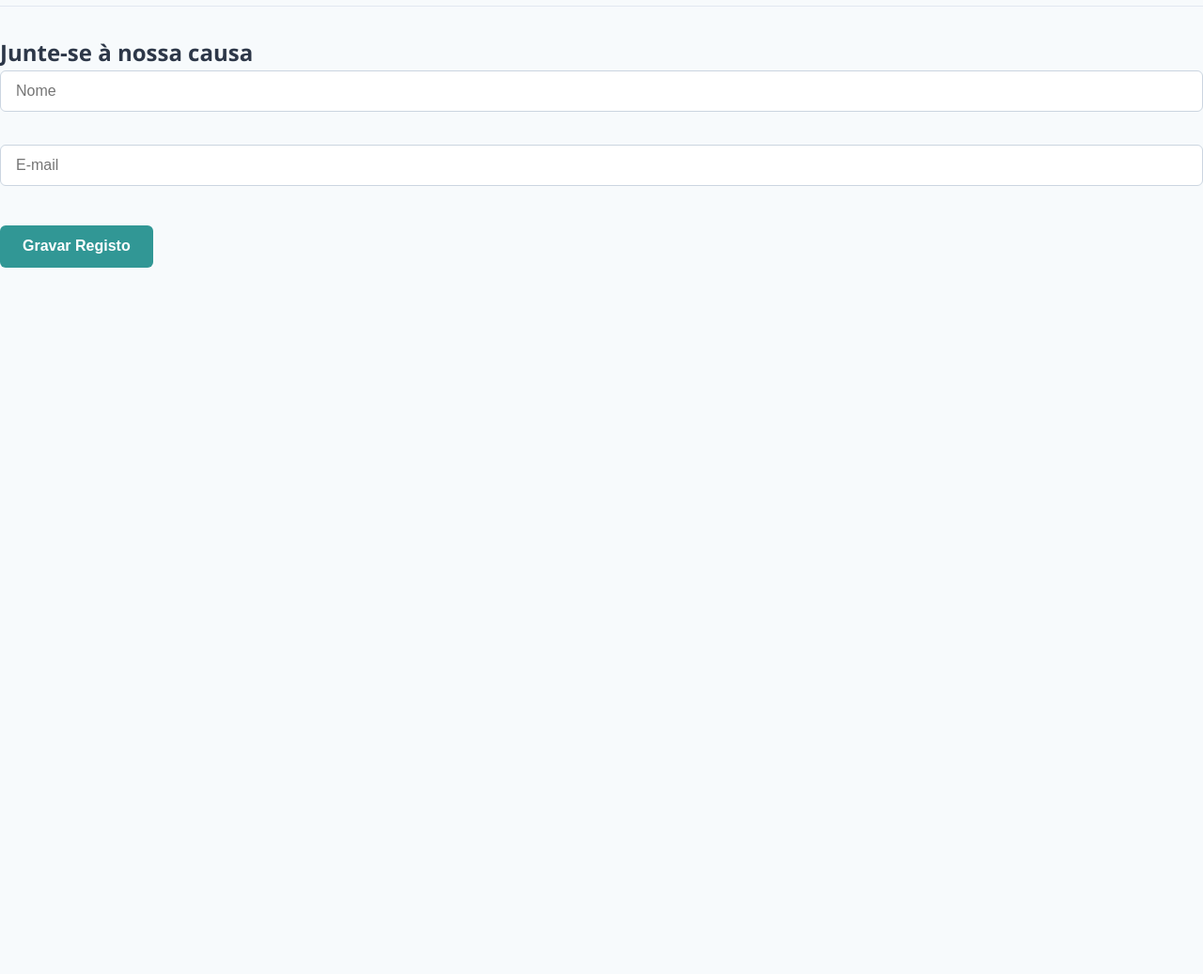
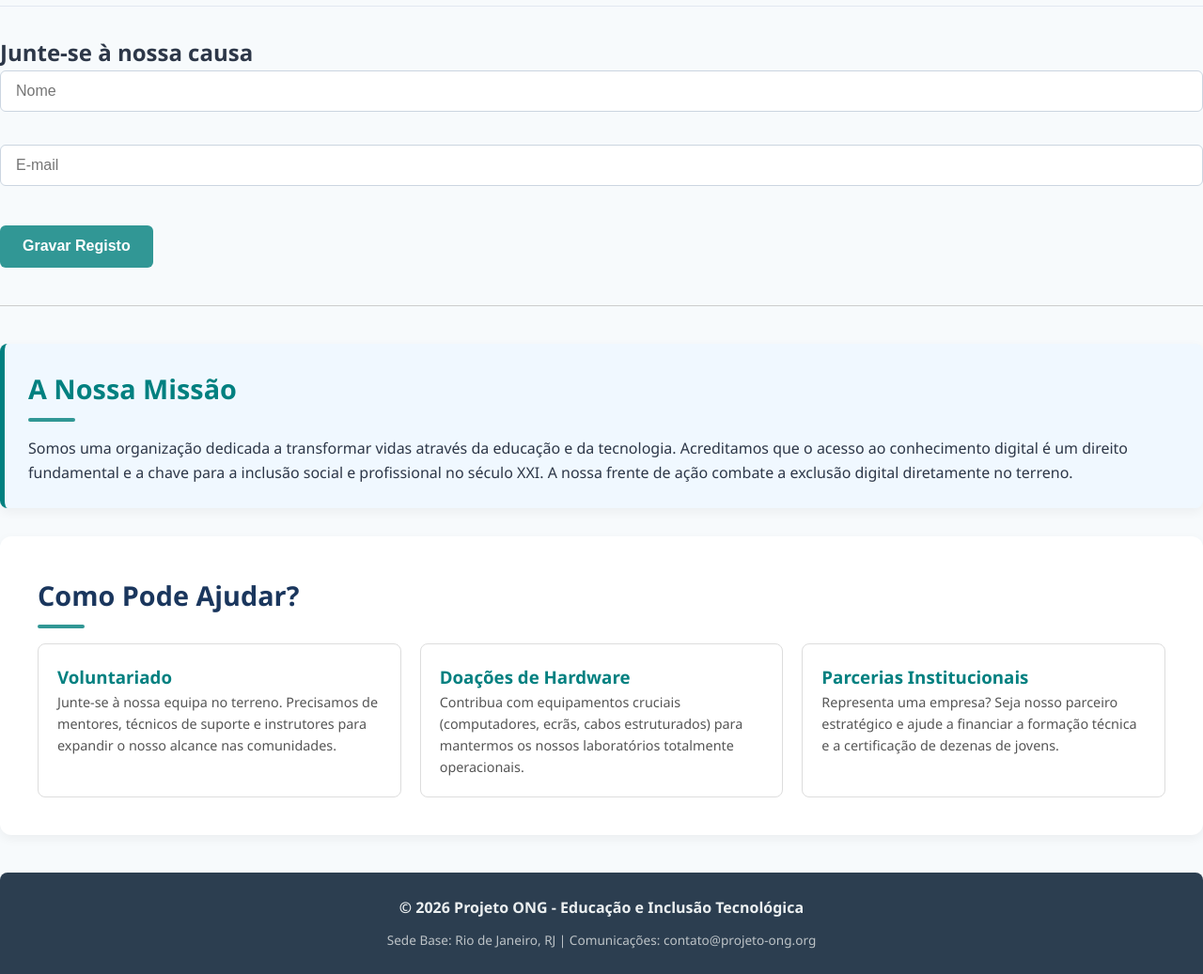
Before and after one commit to fabiofiva-byte/projeto-ong, a website built with Vite: page index.html in a window 1280 px wide. Shown: the part 606-1643 px from the top of the page at 94% size. Before the commit the page ends 906 px from the top, so only its background shows below. Built offline with nearby package versions, Linux system fonts and the light colour scheme.

Commit message:
Update index.html

```diff
--- a/index.html
+++ b/index.html
@@ -52,6 +52,47 @@
     <div id="mensagemAviso" style="margin-top: 15px; font-weight: bold;"></div>
 
     <!-- Script apontando para o diretório interno correto -->
+    <hr style="margin: 40px 0; border: 0; border-top: 1px solid #ccc;">
+
+    <!-- SECÇÃO: QUEM SOMOS -->
+    <section id="quem-somos" style="background-color: #f0f8ff; padding: 25px; border-radius: 8px; margin-bottom: 30px; border-left: 5px solid #008080;">
+        <h2 style="margin-top: 0; color: #008080;">A Nossa Missão</h2>
+        <p style="line-height: 1.6;">Somos uma organização dedicada a transformar vidas através da educação e da tecnologia. Acreditamos que o acesso ao conhecimento digital é um direito fundamental e a chave para a inclusão social e profissional no século XXI. A nossa frente de ação combate a exclusão digital diretamente no terreno.</p>
+    </section>
+
+    <!-- SECÇÃO: COMO AJUDAR -->
+    <section id="como-ajudar" style="margin-bottom: 40px;">
+        <h2>Como Pode Ajudar?</h2>
+        <div style="display: flex; gap: 20px; flex-wrap: wrap;">
+
+            <!-- Cartão de Voluntariado -->
+            <div style="flex: 1; min-width: 250px; border: 1px solid #ddd; padding: 20px; border-radius: 8px; background-color: #fff;">
+                <h3 style="color: #008080; margin-top: 0;">Voluntariado</h3>
+                <p style="font-size: 0.9em; color: #555;">Junte-se à nossa equipa no terreno. Precisamos de mentores, técnicos de suporte e instrutores para expandir o nosso alcance nas comunidades.</p>
+            </div>
+
+            <!-- Cartão de Doações -->
+            <div style="flex: 1; min-width: 250px; border: 1px solid #ddd; padding: 20px; border-radius: 8px; background-color: #fff;">
+                <h3 style="color: #008080; margin-top: 0;">Doações de Hardware</h3>
+                <p style="font-size: 0.9em; color: #555;">Contribua com equipamentos cruciais (computadores, ecrãs, cabos estruturados) para mantermos os nossos laboratórios totalmente operacionais.</p>
+            </div>
+
+            <!-- Cartão de Parcerias -->
+            <div style="flex: 1; min-width: 250px; border: 1px solid #ddd; padding: 20px; border-radius: 8px; background-color: #fff;">
+                <h3 style="color: #008080; margin-top: 0;">Parcerias Institucionais</h3>
+                <p style="font-size: 0.9em; color: #555;">Representa uma empresa? Seja nosso parceiro estratégico e ajude a financiar a formação técnica e a certificação de dezenas de jovens.</p>
+            </div>
+
+        </div>
+    </section>
+
+    <!-- RODAPÉ PROFISSIONAL (FOOTER) -->
+    <footer style="background-color: #2c3e50; color: #ecf0f1; padding: 25px 20px; text-align: center; border-radius: 8px 8px 0 0; margin-top: 40px;">
+        <p style="margin: 0; font-weight: bold;">© 2026 Projeto ONG - Educação e Inclusão Tecnológica</p>
+        <p style="font-size: 0.85em; color: #bdc3c7; margin-top: 10px;">Sede Base: Rio de Janeiro, RJ | Comunicações: contato@projeto-ong.org</p>
+    </footer>
+
+
     <script type="module" src="./src/js/main.js"></script>
 </body>
 </html>
```
